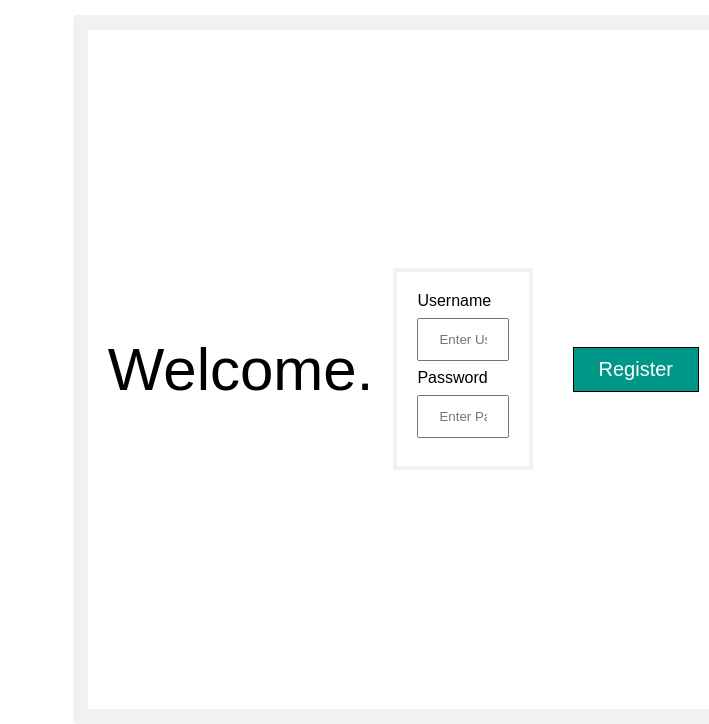
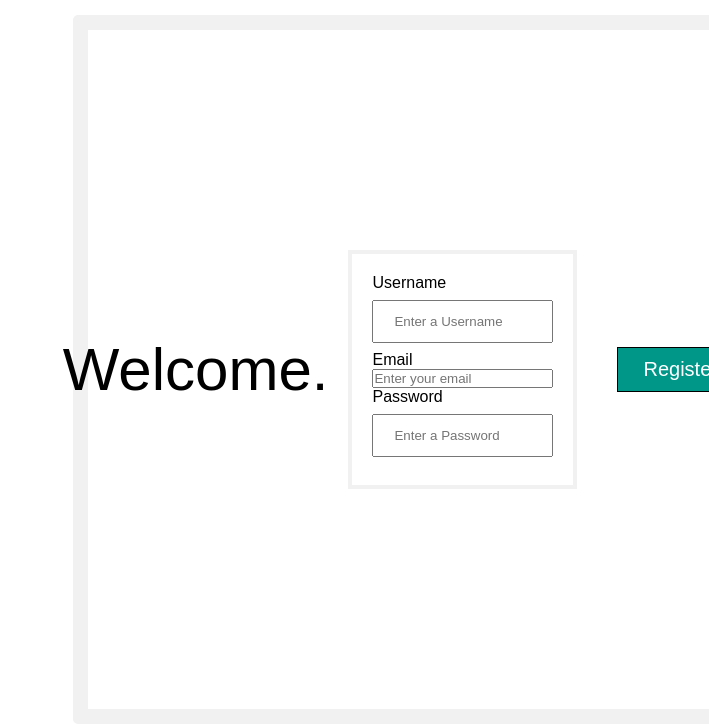
Before and after one commit to B-Vukajlovic/AvoSave-2023, a PHP site: page /register.php in a window 1360 px wide; the page is wider, and only the part inside the window is pictured. Shown: the part 76-800 px from the top of that part, without its empty margins (651-1360 px from the left). Run offline with PHP 8.4, Linux system fonts and the light colour scheme.

Commit message:
Fixed php

```diff
--- a/Login/register.php
+++ b/Login/register.php
@@ -2,10 +2,10 @@
     session_start();
     require_once "database.php";
 
-    function userExists($pdo, $username) {
+    function userExists($pdo, $username, $email) {
         try {
-            $stmt = $pdo->prepare("SELECT * FROM User WHERE Username = ?");
-            $stmt->execute([$username]);
+            $stmt = $pdo->prepare("SELECT * FROM User WHERE Username = ? OR Email = ?");
+            $stmt->execute([$username, $email]);
             return !!$stmt->fetch(PDO::FETCH_ASSOC);
 
         } catch (PDOException $e) {
@@ -14,13 +14,13 @@
         }
     }
 
-    function userRegister($pdo, $username, $password) {
+    function userRegister($pdo, $username, $email, $password) {
         try {
             $hashPassword = password_hash($password, PASSWORD_DEFAULT);
 
-            $stmt = $pdo->prepare("INSERT INTO User (Username, HashedPassword)
-                VALUES (?, ?)");
-            $stmt->execute([$username, $hashPassword]);
+            $stmt = $pdo->prepare("INSERT INTO User (Username, HashedPassword, Email)
+                VALUES (?, ?, ?)");
+            $stmt->execute([$username, $hashPassword, $email]);
             return $pdo->lastInsertId();
 
         } catch (PDOException $e) {
@@ -29,12 +29,17 @@
         }
     }
 
-    $usernameError = $passwordError = $generalError = "";
+    $usernameError = $passwordError = $generalError = $emailError = "";
     $formValid = true;
 
     if ($_SERVER["REQUEST_METHOD"] == "POST") {
         if (empty($_POST["username"])) {
             $usernameError = "Username is required";
+            $formValid = false;
+        }
+
+        if (empty($_POST["email"])) {
+            $emailError = "Email is required";
             $formValid = false;
         }
 
@@ -45,9 +50,14 @@
 
         if ($formValid) {
             $username = filter_input(INPUT_POST, "username", FILTER_SANITIZE_SPECIAL_CHARS);
+            $email = filter_input(INPUT_POST, "email", FILTER_SANITIZE_EMAIL);
             $password = $_POST["password"];
 
-            $userExistsResult = userExists($pdo, $username);
+            if (!filter_var($email, FILTER_VALIDATE_EMAIL)) {
+                $emailError = "Invalid email format";
+            }
+            else {
+                $userExistsResult = userExists($pdo, $username, $email);
 
                 switch ($userExistsResult) {
                     case true:
@@ -57,11 +67,11 @@
                         $generalError = "An error occurred. Please try again later.";
                         break;
                     case false:
-                    $userId = userRegister($pdo, $username, $password);
+                        $userId = userRegister($pdo, $username, $email, $password);
                         if ($userId) {
-                        $_SESSION["loggedin"] = true;
                             $_SESSION["userid"] = $userId;
                             $_SESSION["username"] = $username;
+                            $_SESSION["email"] = $email;
 
                             header('Location: index.html');
                             exit();
@@ -71,6 +81,7 @@
                         break;
                     default:
                         break;
+                }
             }
         }
     }
@@ -106,7 +117,7 @@
             </div>
             <div class="inputContainer">
                 <label for="username">Username</label>
-                <input type="text" placeholder="Enter Username" name="username" required>
+                <input type="text" placeholder="Enter a Username" name="username" required>
                 <div class="usernameHelperText">
                     <?php
                         if(!empty($usernameError)) {
@@ -114,9 +125,17 @@
                         }
                     ?>
                 </div>
-
+                <label for="email">Email</label>
+                <input type="email" name="email" placeholder="Enter your email" required>
+                <div class="emailHelperText">
+                    <?php
+                        if(!empty($emailError)) {
+                            echo $emailError;
+                        }
+                    ?>
+                </div>
                 <label for="password">Password</label>
-                <input type="password" placeholder="Enter Password" name="password" required>
+                <input type="password" placeholder="Enter a Password" name="password" required>
                 <div class="passwordHelperTekst">
                     <?php
                         if(!empty($passwordError)) {
```
Also changed, not shown: Login/login.php (+16 -2 lines). Lines whose indentation alone changed are shown as unchanged.
